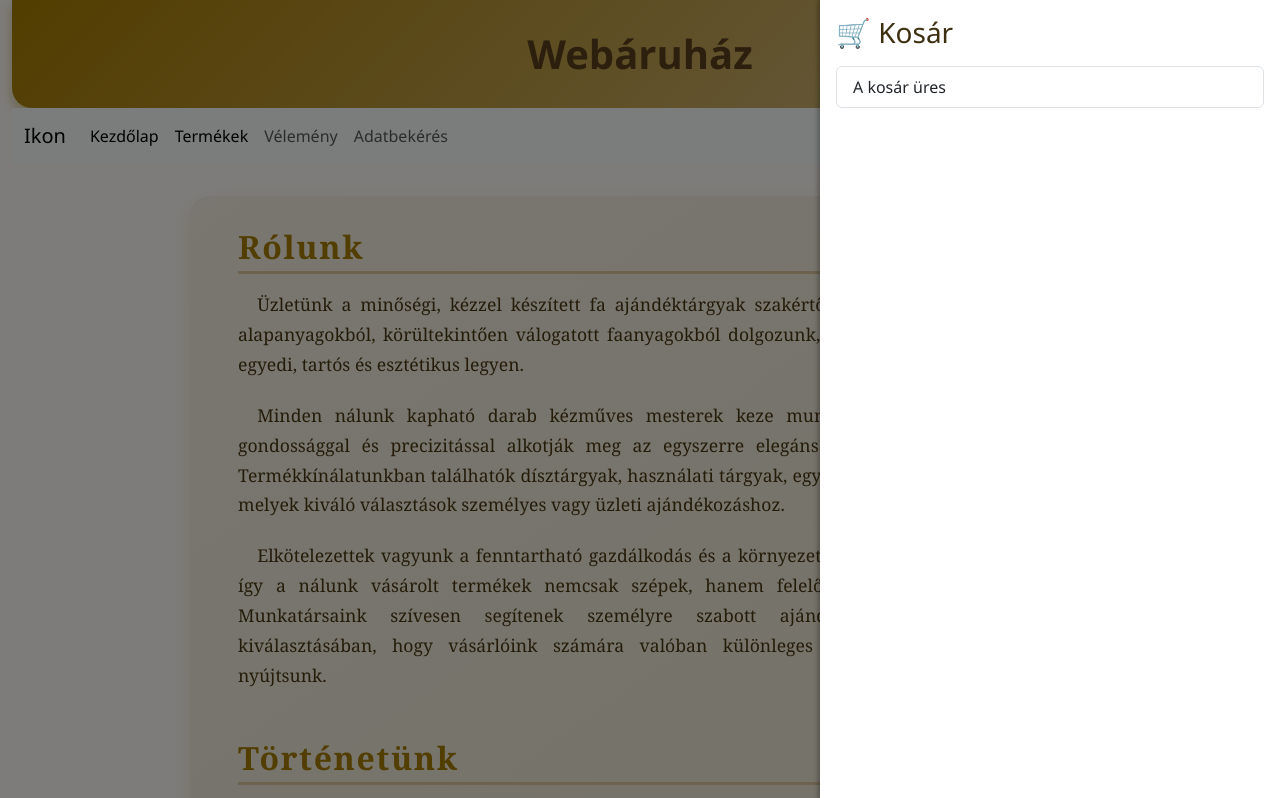
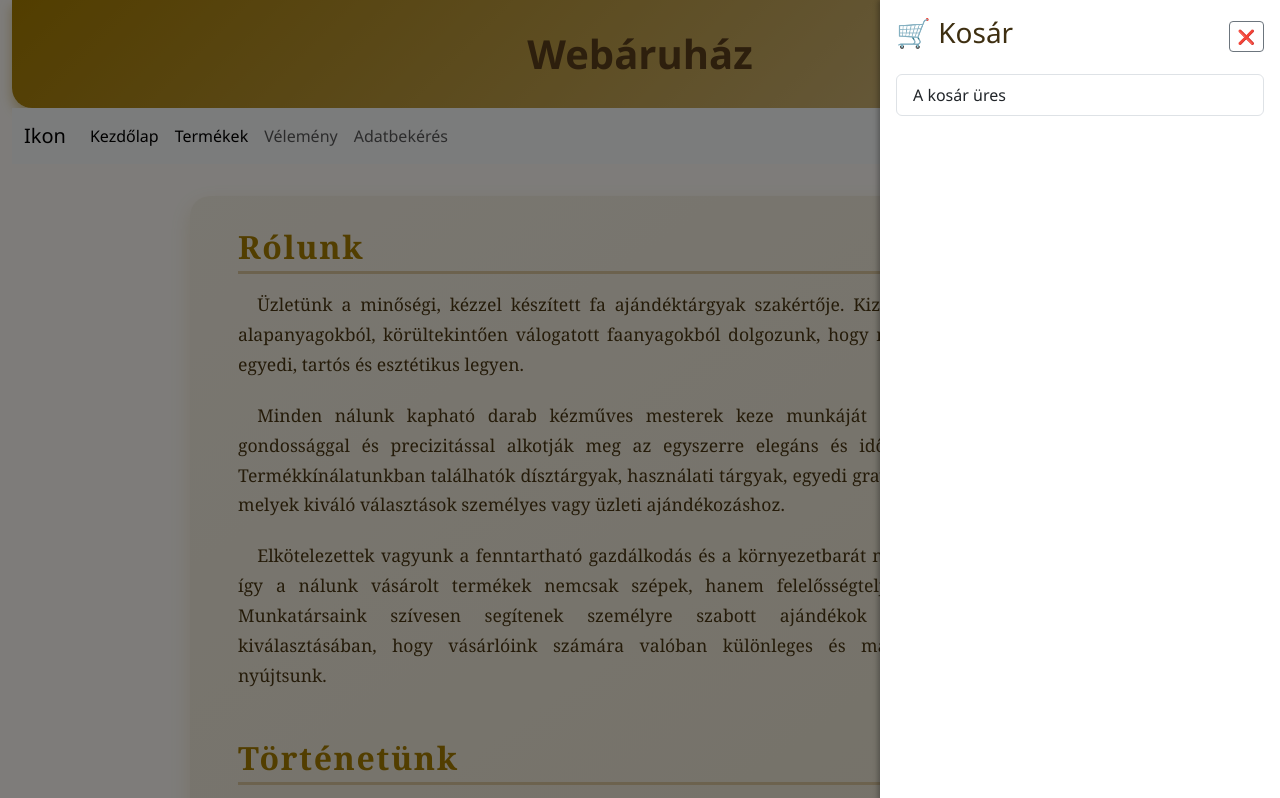
Before and after one commit to fabuandras/js_projektmunka_2025-05-14--2025-06-02, a plain HTML site: page index.html in a window 1280 px wide. Both pictures are taken after a click on the item "🛒 Kosár". Shown: the top 798 px of the page. Drawn offline with nearby package versions, Linux system fonts and the light colour scheme.

Commit message:
kosar bezar gomb kesz

```diff
--- a/Kosar.js
+++ b/Kosar.js
@@ -14,7 +14,10 @@ export default class Kosar {
 
     megjelenit() {
         this.#kosarElem.innerHTML = `
-            <h3 class="mb-3">🛒 Kosár</h3>
+            <div class="d-flex justify-content-between align-items-center mb-3">
+                <h3>🛒 Kosár</h3>
+                <button class="btn btn-sm btn-outline-secondary" id="kosar-bezaras" title="Kosár bezárása">❌</button>
+            </div>
             <ul id="kosarLista" class="list-group"></ul>
         `;
 
@@ -39,6 +42,15 @@ export default class Kosar {
                 });
             });
         }
+
+        // Bezáró gomb eseménykezelő
+        const bezarasGomb = this.#kosarElem.querySelector("#kosar-bezaras");
+        if (bezarasGomb) {
+            bezarasGomb.addEventListener("click", () => {
+                document.getElementById("kosarTarolo")?.classList.remove("nyitva");
+                document.getElementById("overlay")?.classList.remove("aktiv");
+            });
+        }
     }
 
     hozzaad(termek) {
--- a/main.js
+++ b/main.js
@@ -78,3 +78,8 @@ document.querySelector('.kosar-bezaras').addEventListener('click', () => {
   document.querySelector('.kosar-aside').classList.remove('nyitva');
   document.querySelector('.overlay').classList.remove('aktiv');
 });
+
+document.getElementById("kosarGomb").addEventListener("click", () => {
+    document.getElementById("kosarTarolo").classList.add("nyitva");
+    document.getElementById("overlay")?.classList.add("aktiv");
+});
--- a/style.css
+++ b/style.css
@@ -68,6 +68,22 @@ footer {
 
 .kosar-bezaras:hover {
   color: #a67c00;
+}
+
+#kosarTarolo {
+    transition: right 0.3s ease;
+    position: fixed;
+    right: -400px;
+    width: 400px;
+    top: 0;
+    bottom: 0;
+    background: white;
+    z-index: 1000;
+    overflow-y: auto;
+}
+
+#kosarTarolo.nyitva {
+    right: 0;
 }
 
 /* Háttér elsötétítés */
```
